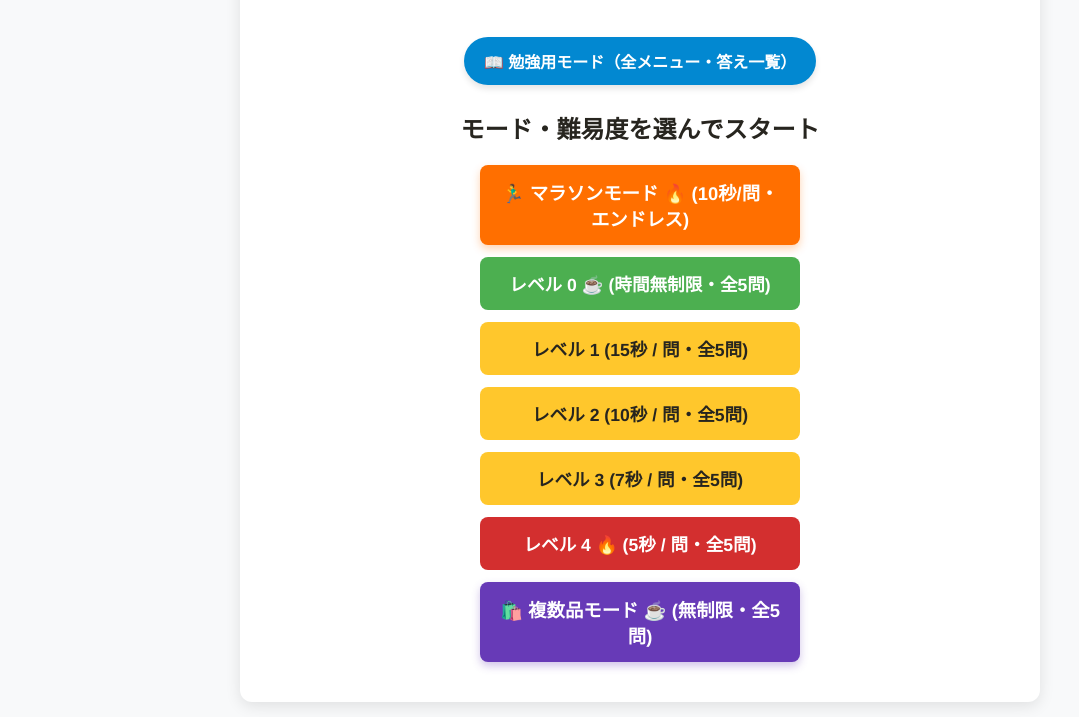
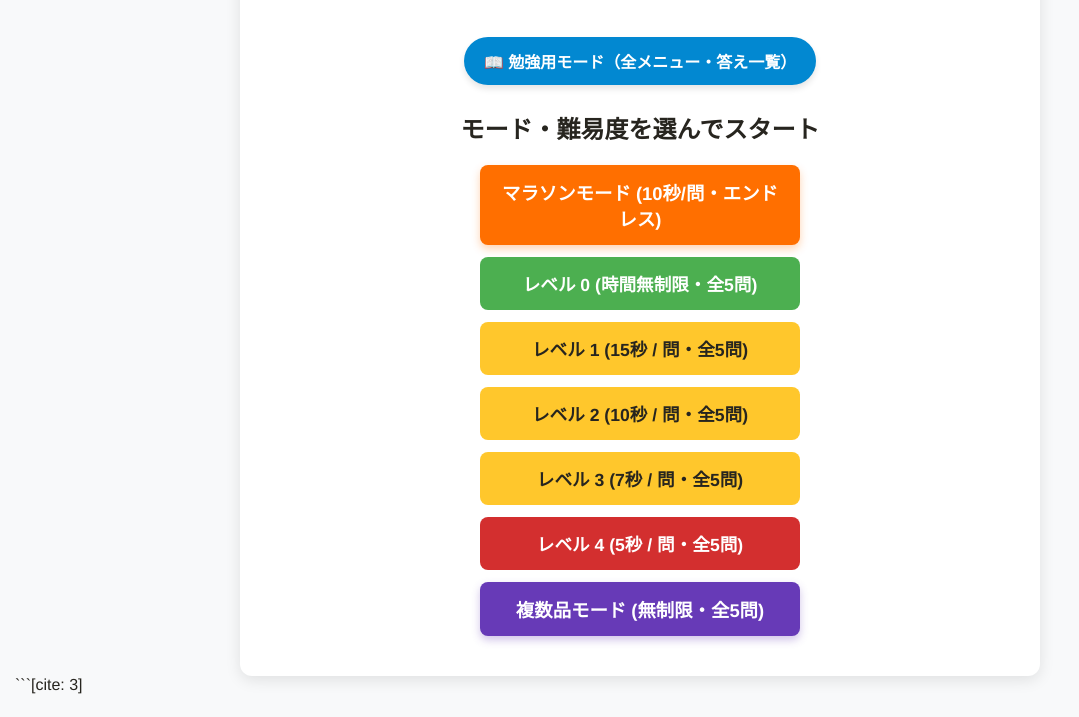
Before and after one commit to KR00001-mc/mcd-trainer0001, a plain HTML site: page index.html in a window 1280 px wide. Shown: the part 115-832 px from the top of the page, without its empty margins (0-1079 px from the left). Drawn offline with Linux system fonts and the light colour scheme.

Commit message:
Add files via upload

````diff
--- a/index.html
+++ b/index.html
@@ -22,13 +22,13 @@
 
         <h2>モード・難易度を選んでスタート</h2>
         <div class="level-buttons">
-          <button class="level-btn level-marathon" onclick="startMarathonMode()">🏃‍♂️ マラソンモード 🔥 (10秒/問・エンドレス)</button>
-          <button class="level-btn level-0" onclick="startGame(0)">レベル 0 ☕ (時間無制限・全5問)</button>
+          <button class="level-btn level-marathon" onclick="startMarathonMode()">マラソンモード (10秒/問・エンドレス)</button>
+          <button class="level-btn level-0" onclick="startGame(0)">レベル 0 (時間無制限・全5問)</button>
           <button class="level-btn" onclick="startGame(1)">レベル 1 (15秒 / 問・全5問)</button>
           <button class="level-btn" onclick="startGame(2)">レベル 2 (10秒 / 問・全5問)</button>
           <button class="level-btn" onclick="startGame(3)">レベル 3 (7秒 / 問・全5問)</button>
-          <button class="level-btn level-4" onclick="startGame(4)">レベル 4 🔥 (5秒 / 問・全5問)</button>
-          <button class="level-btn level-multi" onclick="startMultiMode()">🛍️ 複数品モード ☕ (無制限・全5問)</button>
+          <button class="level-btn level-4" onclick="startGame(4)">レベル 4 (5秒 / 問・全5問)</button>
+          <button class="level-btn level-multi" onclick="startMultiMode()">複数品モード (無制限・全5問)</button>
         </div>
       </section>
 
@@ -143,3 +143,4 @@
   <script src="script.js"></script>
 </body>
 </html>
+```[cite: 3]
````
